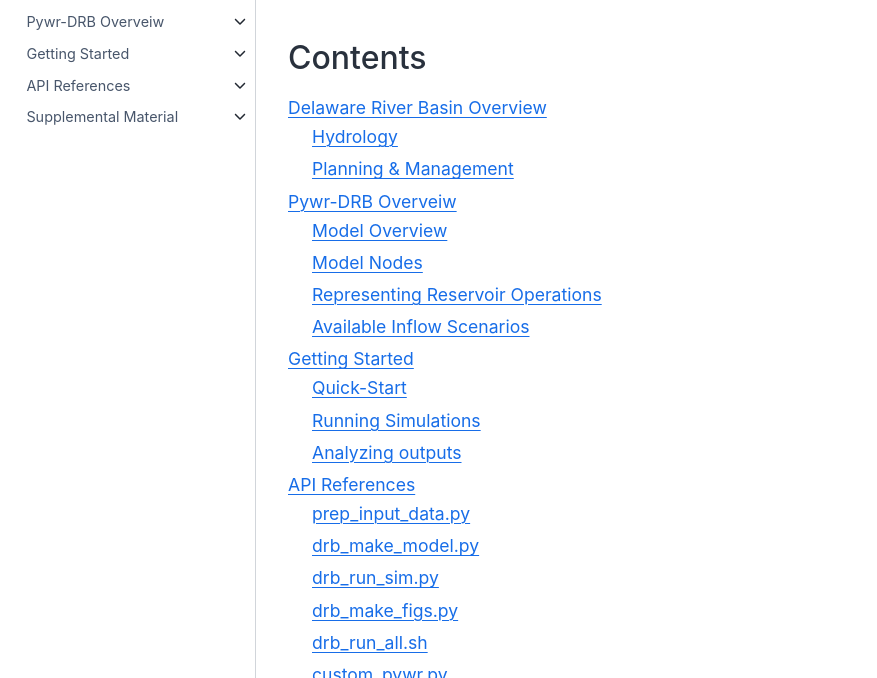
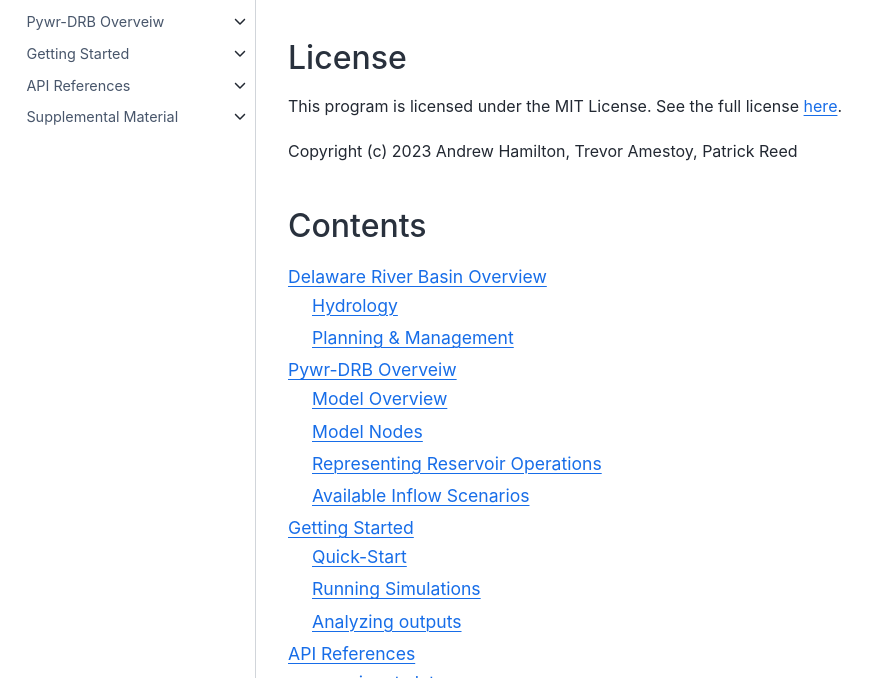
Before and after one commit to Pywr-DRB/Pywr-DRB, a Jupyter Book: the page built from docs/intro.md, in a window 1280 px wide and 900 px high, scrolled down 602 px, cut to the strip 222-900 px from the top of the window. Shown: the whole strip, without its empty margins (0-877 px from the left). Built offline with Jupyter Book 1.0.4 settings and Sphinx 7.4.7 and the Sphinx Book theme 1.1.4, drawn with Linux system fonts in a browser that asks for light colours.

Commit message:
add license [build]

````diff
--- a/docs/intro.md
+++ b/docs/intro.md
@@ -12,6 +12,10 @@ A graphical representation of the Pywr-DRB model is shown below, where every oct
   </iframe>
 </div>
 
+## License
+This program is licensed under the MIT License. See the full license [here](https://github.com/Pywr-DRB/Pywr-DRB/blob/master/LICENSE).
+
+Copyright (c) 2023 Andrew Hamilton, Trevor Amestoy, Patrick Reed
 
 ## Contents
 ```{tableofcontents}
````
